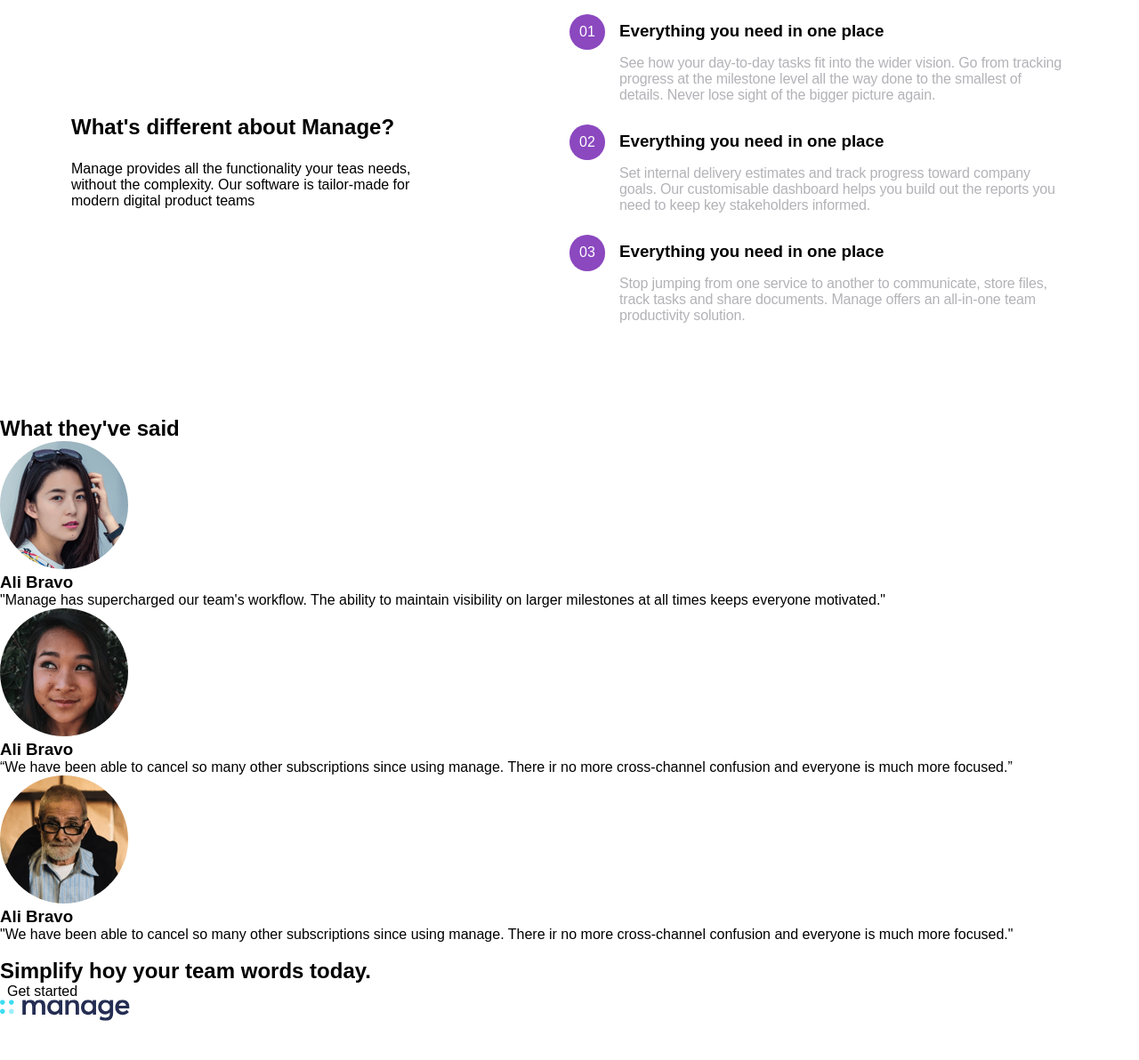
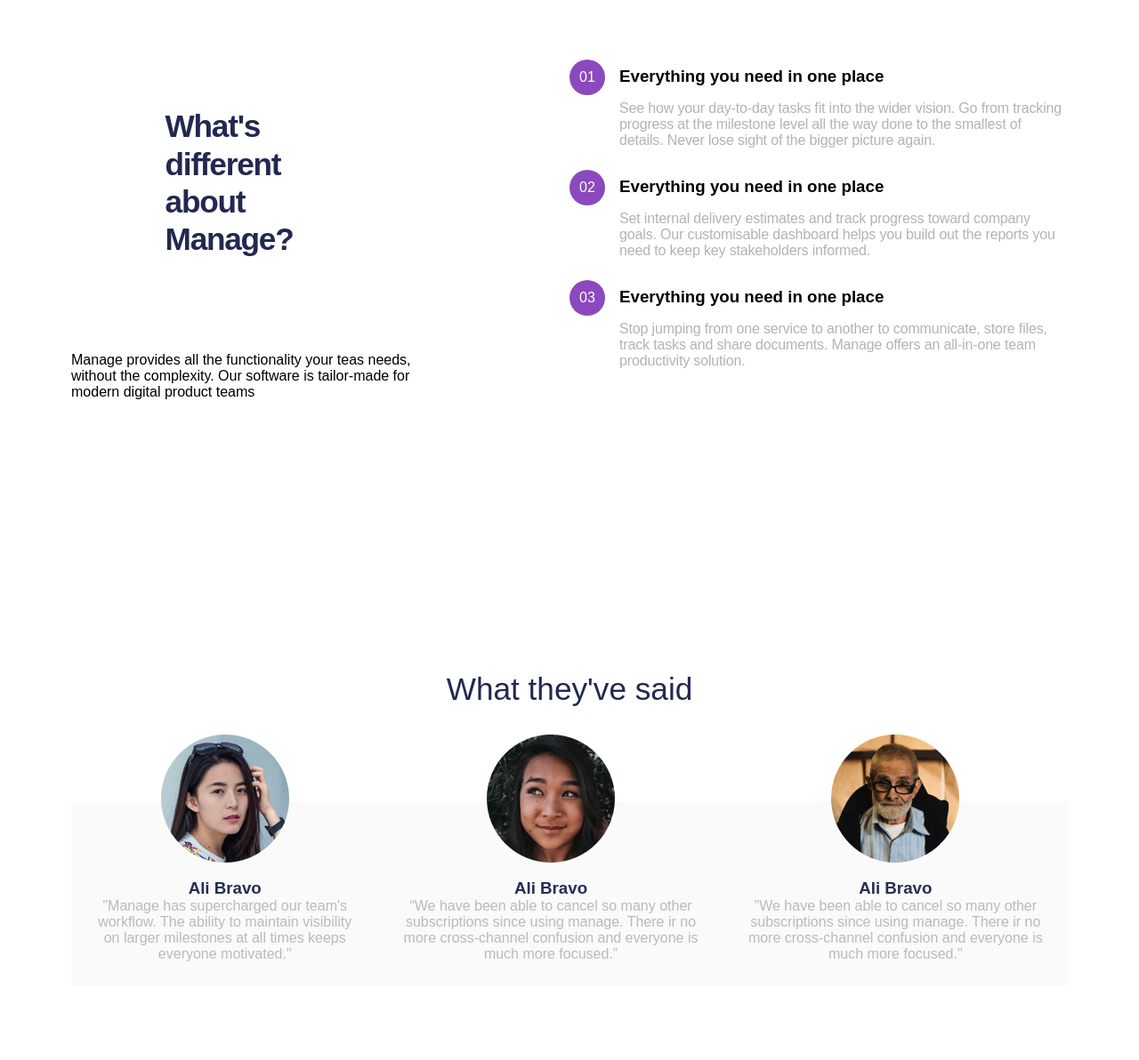
Before and after one commit to GabpmcpML/FinalExamFE1, a plain HTML site: page index.html in a window 1280 px wide. Shown: the part 860-2052 px from the top of the page at 89% size. Drawn offline with Linux system fonts and the light colour scheme.

Commit message:
Add cards.

```diff
--- a/css/style.css
+++ b/css/style.css
@@ -6,6 +6,7 @@
     box-sizing: border-box;
     font: 'Be Vietnam', 'sans-serif';
     font-family: 'Be Vietnam', sans-serif;
+
 }
 
 a {
@@ -17,6 +18,54 @@
 
 a:hover {
     color: rgba(36, 46, 82, 0.6);
+}
+
+.head {
+    display: flex;
+    justify-content: space-around;
+    padding: 1.2rem;
+    margin-top: 2em;
+}
+
+.main-section {
+    display: flex;
+    justify-content: center;
+    align-items: center;
+}
+
+.item {
+    padding: 5rem;
+}
+
+.title {
+    font-style: normal;
+    font-weight: 700;
+    font-size: 3.5em;
+    line-height: 2em;
+    letter-spacing: -0.035em;
+    color: #232C50;
+    line-height: 1.2em;
+}
+
+.title-2 {
+    font-size: 2.2em;
+    color: #232851;
+    padding: 2em;
+    margin: 1em;
+}
+
+.purple {
+    background-color: rgba(139, 72, 191, 1);
+    padding: 0.7rem;
+    border-radius: 4rem;
+    gap: 10px;
+    color: white;
+    text-align: center;
+}
+
+.paragraph {
+    margin-top: 1.5em;
+    margin-bottom: 2.5em;
 }
 
 .bullet {
@@ -40,59 +89,29 @@
     padding-bottom: 1rem;
 }
 
-header .head {
+.testimony {
+    background-color: rgba(250, 250, 250, 1);
+    color: rgba(185, 185, 193, 1);
+    text-align: center;
+    padding: 1.7em;
+    position: relative;
+    height: 13rem;
     display: flex;
-    justify-content: space-around;
-    padding: 1.2rem;
-    margin-top: 2em;
-}
-
-main .main-1 {
-    display: flex;
-    justify-content: center;
+    flex-direction: column;
+    justify-content: flex-end;
     align-items: center;
 }
 
-main .main-2 {
+.testimony h3 {
+    color: rgba(36, 46, 83, 1);
+}
+
+.testimonies {
     display: flex;
     justify-content: center;
-    align-items: center;
 }
 
-.item {
-    padding: 5rem;
+.testimony img {
+    position: absolute;
+    top: -75px;
 }
-
-main .main-1-item .title {
-    font-style: normal;
-    font-weight: 700;
-    font-size: 3.5em;
-    line-height: 2em;
-    letter-spacing: -0.035em;
-    color: #232C50;
-    line-height: 1.2em;
-}
-
-main .main-1-item .title-2 {
-    font-style: normal;
-    font-weight: 700;
-    font-size: 2.2em;
-    line-height: 2em;
-    letter-spacing: -0.035em;
-    color: #232851;
-    line-height: 1.2em;
-}
-
-.purple {
-    background-color: rgba(139, 72, 191, 1);
-    padding: 0.7rem;
-    border-radius: 4rem;
-    gap: 10px;
-    color: white;
-    text-align: center;
-}
-
-.paragraph {
-    margin-top: 1.5em;
-    margin-bottom: 2.5em;
-}
--- a/index.html
+++ b/index.html
@@ -26,7 +26,7 @@
             </section>
         </header>
         <main>
-            <section class="main-1">
+            <section class="main-section">
                 <article class="item">
                     <span class="title">Bring everyone
                         together to build
@@ -38,41 +38,14 @@
                 </article>
                 <img class="item" src="/img/ilustration-intro.svg">
             </section>
-            <section class="main-2">
+            <section class="main-section">
                 <article class="item">
-                    <h2 class="title-2">What's different about
+                    <h2 class="title title-2">What's different about
                         Manage?</h2>
                     <p class="paragraph">Manage provides all the functionality your
                         teas needs, without the complexity. Our software is tailor-made for modern digital product teams
                     </p>
                 </article>
-                <!--<section class="item">
-                    <section class="bullet">
-                        <span class="purple">01</span>
-                        <h3 class="subtitle">Track company-wide progress</h3>
-                    </section>
-                    <section class="bullet-content">
-                        <p>See how your day-to-day tasks fit into the wider vision. Go from tracking progress at the
-                            milestone level all the way done to the smallest of details. Never lose sight of the
-                            bigger picture again.</p>
-                    </section>
-                    <section class="bullet">
-                        <span class="purple">02</span>
-                        <h3 class="subtitle">Advance built-in reports</h3>
-                    </section>
-                    <section class="bullet bullet-content">
-                        <p>Set internal delivery estimates and track progress toward company goals. Our customisable
-                            dashboard helps you build out the reports you need to keep key stakeholders informed.</p>
-                    </section>
-                    <section class="bullet">
-                        <span class="purple">03</span>
-                        <h3 class="subtitle">Everything you need in one place</h3>
-                    </section>
-                    <section class="bullet bullet-content">
-                        <p>Stop jumping from one service to another to communicate, store files, track tasks and share
-                            documents. Manage offers an all-in-one team productivity solution.</p>
-                    </section>
-                </section>-->
                 <section class="item">
                     <section class="bullet">
                         <span class="purple">01</span>
@@ -104,27 +77,35 @@
                     </section>
                 </section>
             </section>
-            <section class="main-3">
-                <h2>What they've said</h2>
+            <section class="main-section">
+                <section class="item">
+                    <p class="main-section title-2">What they've said</p>
+                    <section class="testimonies">
                         <article class="testimony">
                             <img src="/img/avatar-anisha.png" alt="Anisha">
                             <h3>Ali Bravo</h3>
-                    <p>"Manage has supercharged our team's workflow. The ability to maintain visibility on larger
+                            <p>"Manage has supercharged our team's workflow. The ability to maintain visibility on
+                                larger
                                 milestones at all times keeps everyone motivated."</p>
                         </article>
                         <article class="testimony">
                             <img src="/img/avatar-ali.png" alt="Ali Bravo">
                             <h3>Ali Bravo</h3>
-                    <p>“We have been able to cancel so many other subscriptions since using manage. There ir no more
+                            <p>“We have been able to cancel so many other subscriptions since using manage. There ir
+                                no
+                                more
                                 cross-channel confusion and everyone is much more focused.”</p>
                         </article>
                         <article class="testimony">
                             <img src="/img/avatar-richard.png" alt="Richard">
                             <h3>Ali Bravo</h3>
-                    <p>"We have been able to cancel so many other subscriptions since using manage. There ir no more
+                            <p>"We have been able to cancel so many other subscriptions since using manage. There ir
+                                no
+                                more
                                 cross-channel confusion and everyone is much more focused."</p>
                         </article>
-                <a></a>
+                    </section>
+                </section>
             </section>
             <section class="main-4">
                 <h2>Simplify hoy your team
```
Lines whose indentation alone changed are shown as unchanged.
